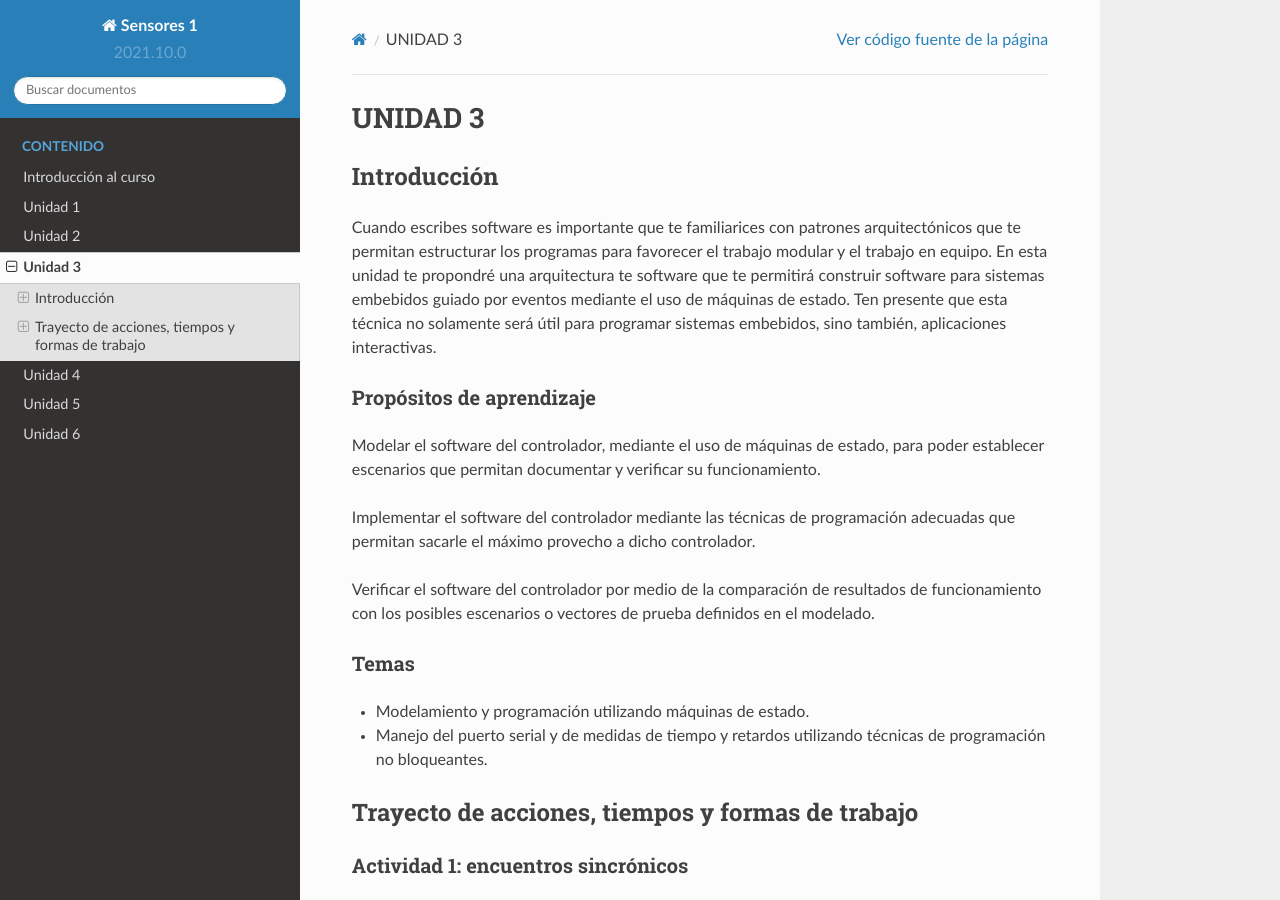
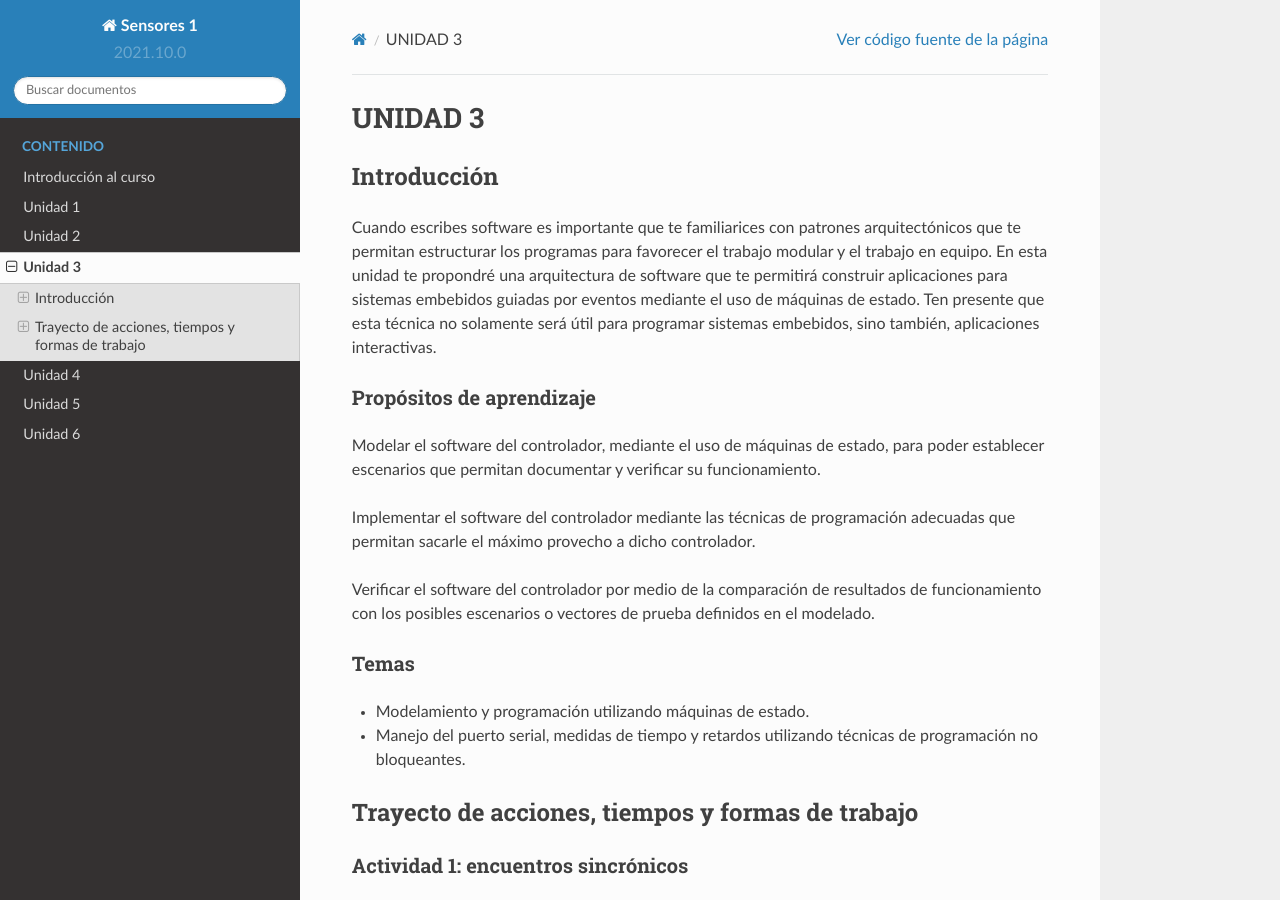
Before and after one commit to juanferfranco/sensores1, a Sphinx documentation site: the page built from docs/_unidad3/unidad3.rst, in a window 1280 px wide and 900 px high. Built offline with Sphinx 7.4.7 and the Read the Docs theme 2.0.0, drawn with Linux system fonts in a browser that asks for light colours.

Commit message:
update unit 3

```diff
--- a/docs/_unidad3/unidad3.rst
+++ b/docs/_unidad3/unidad3.rst
@@ -8,8 +8,8 @@ Cuando escribes software es importante
 que te familiarices con patrones arquitectónicos que
 te permitan estructurar los programas para favorecer
 el trabajo modular y el trabajo en equipo. En esta unidad
-te propondré una arquitectura te software que te permitirá
-construir software para sistemas embebidos guiado por
+te propondré una arquitectura de software que te permitirá
+construir aplicaciones para sistemas embebidos guiadas por
 eventos mediante el uso de máquinas de estado. Ten presente
 que esta técnica no solamente será útil para programar sistemas
 embebidos, sino también, aplicaciones interactivas.
```
Also changed, not shown: other parts of docs/_unidad3/unidad3.rst (+1 -1 lines).
